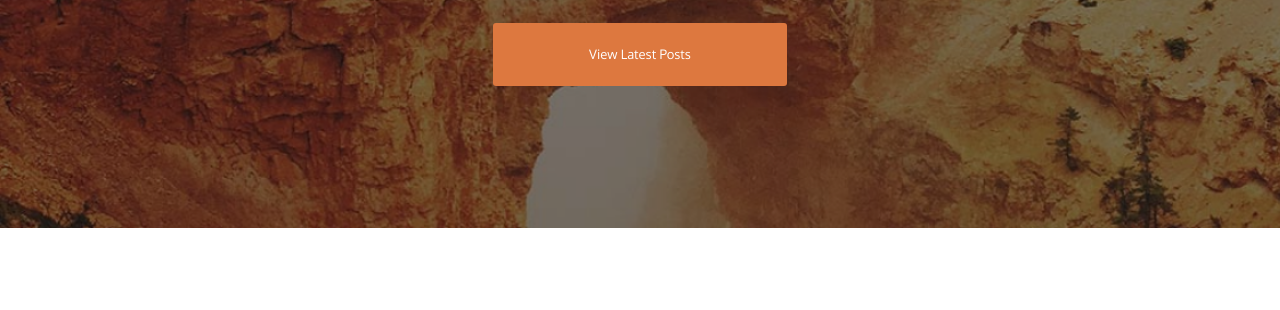
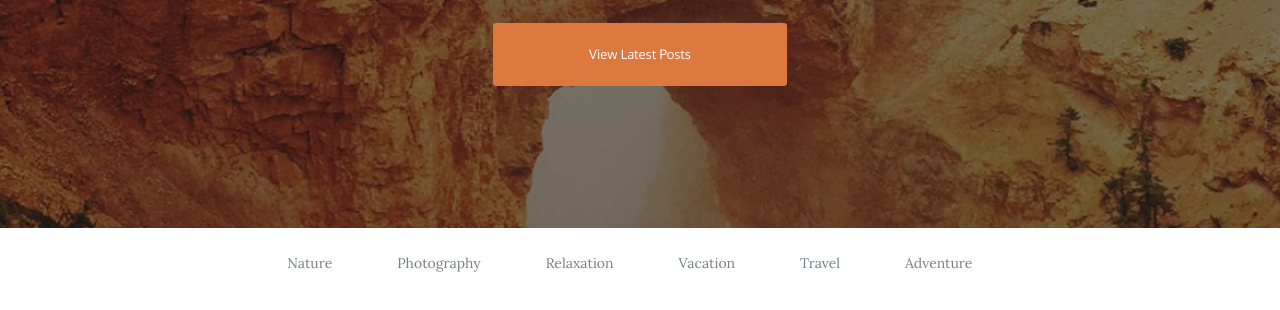
Before and after one commit to molniagrom/BIG.project, a plain HTML site: page index.html in a window 1280 px wide. Shown: the part 342-652 px from the top of the page. Drawn offline with Linux system fonts and the light colour scheme.

Commit message:
made a second small block

```diff
--- a/css/style.scss
+++ b/css/style.scss
@@ -71,7 +71,7 @@ html{
         justify-content: center;
     }
 }
-
+// ...........................................................................................
 .together {
     width: 100%;
     background: url(../img/bacgroun__1.png) 0 0 / cover no-repeat;
@@ -209,3 +209,51 @@ font-style: normal;
 font-weight: 400;
 line-height: 153.846%;
 }
+// ..........................................................................................
+.rectangle {
+
+width: 100%;
+    // .rectangle__row
+
+    &__row {
+        padding: 0px 2% 0px 2%;
+        display: flex;
+        flex-direction: row;
+     justify-content: center;
+      align-items: center;
+
+    }
+
+    // .rectangle__text
+
+    &__text {
+        @media (max-width:620px) {
+          flex-wrap: wrap;
+          transform: translateX(0%);
+        }
+        transform: translateX(-50%);
+        padding: 2%;
+        flex-direction: row;
+     justify-content: space-between;
+     align-items: center;
+     max-width: 90%;
+        // margin: 0 auto;
+         display: flex;
+
+        max-width: 100%;
+        // column-gap: 6.5625%;
+         margin: 0px -9%;
+        p{
+    //  padding: 4.7855% 15.0905% 4.7855% 15.0905%;
+       padding: 0px 9%;
+            display: inline-flex;
+            color: #768088;
+text-align: center;
+font-family: "Lora";
+font-size: 14px;
+font-style: normal;
+font-weight: 400;
+line-height: 20px; /* 142.857% */
+        }
+    }
+}
--- a/index.html
+++ b/index.html
@@ -4,7 +4,7 @@
     <meta charset="UTF-8">
     <link rel="stylesheet" href="../css/style.css">
     <meta name="viewport" content="width=device-width, initial-scale=1.0">
-    <title>Document</title>
+    <title>BIG.project</title>
 </head>
 <body>
     <div class="wrapper">
@@ -29,6 +29,18 @@
                             <div class="together__button button"><p>View Latest Posts</p></div>
                         </div>
                     </div>
+                    <div class="rectangle">
+                        <div class="rectangle__row">
+                            <div class="rectangle__text">
+                                <p>Nature</p>
+                                <p>Photography</p>
+                                <p>Relaxation</p>
+                                <p>Vacation</p>
+                                <p>Travel</p>
+                                <p>Adventure</p>
+                            </div>
+                        </div>
+                    </div>
                 </header>
                 <main></main>
                 <footer></footer>
```
Also changed, not shown: css/style.css.
